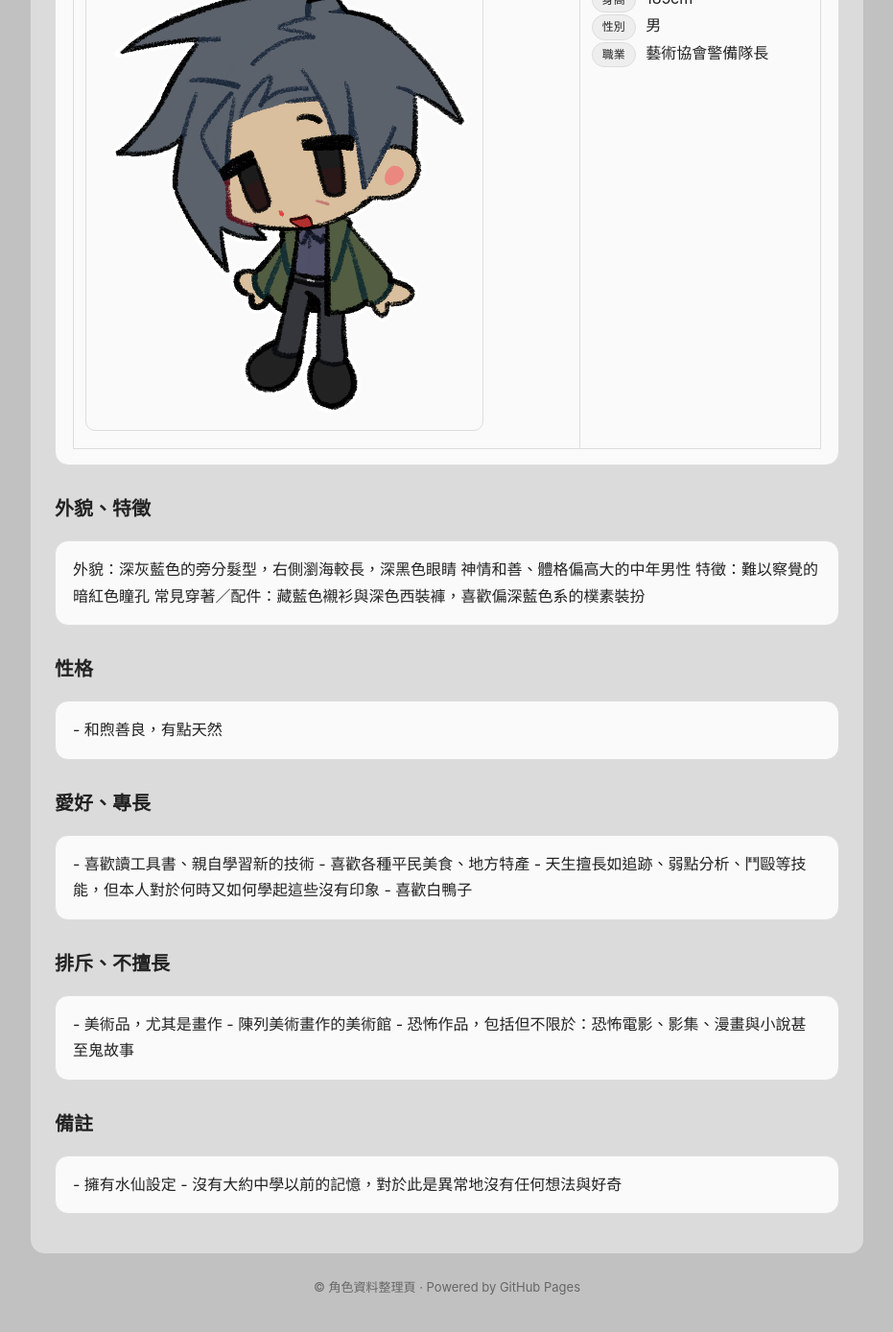
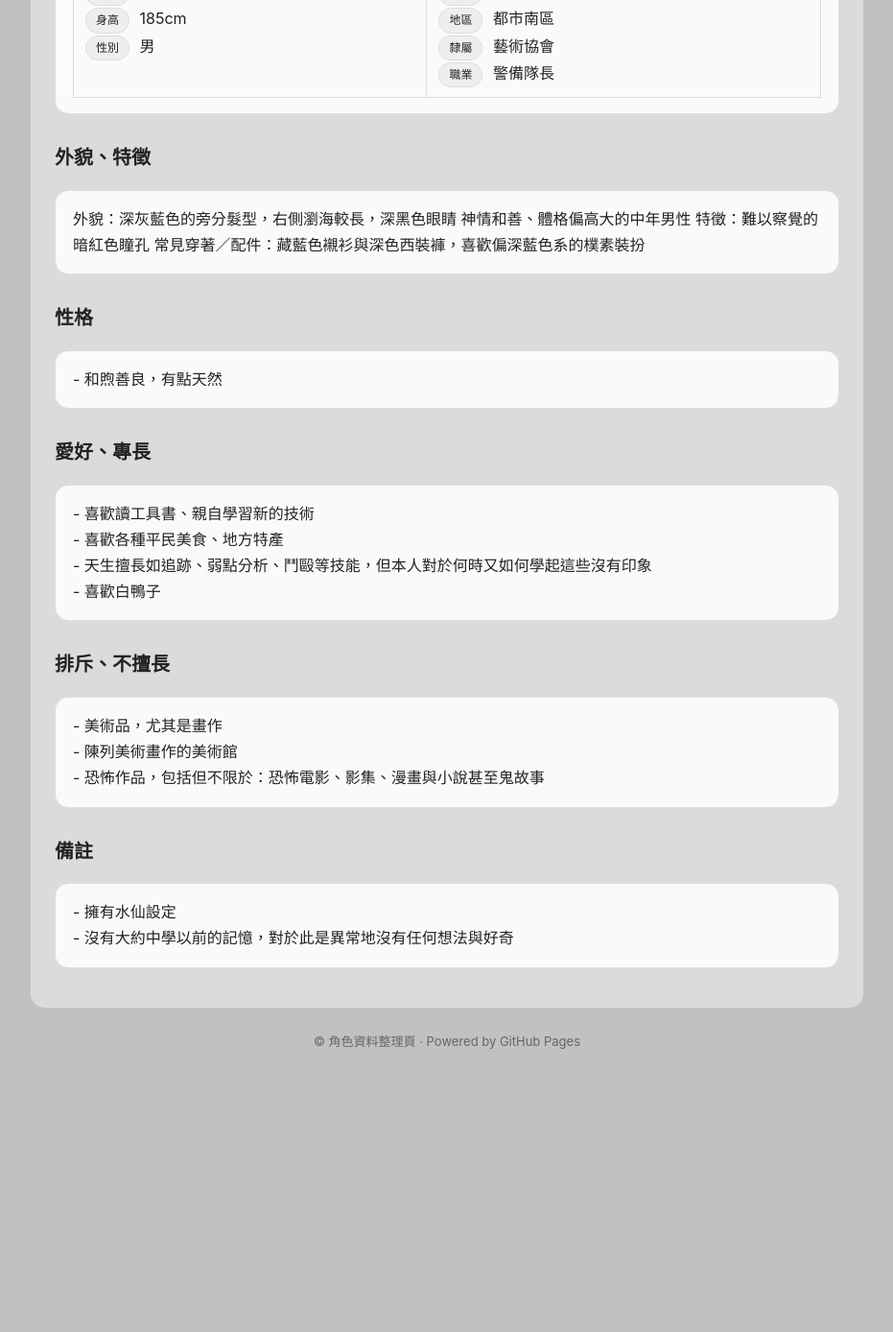
Before and after one commit to yoyoseal/char-archive, a Jekyll site: the page built from _characters/hiiragi.md, in a window 1280 px wide and 1400 px high, scrolled down 332 px. Shown: the top 1388 px of the window at 96% size, without its empty margins (174-1105 px from the left). Built offline with Jekyll 4.4.1, drawn with Linux system fonts in a browser that asks for light colours; after the commit the page ends 1476 px from its top, so only the background shows below that.

Commit message:
Update hiiragi.md

```diff
--- a/_characters/hiiragi.md
+++ b/_characters/hiiragi.md
@@ -2,20 +2,25 @@
 title: 霧崎 柊
 subtitle: char_hiiragi
 ---
+<p align="center">
+  <img src="../images/hiiragi/banner.png" width="732">
+</p>
 
 <div class="card">
-  <div class="small">角色卡</div>
+  <div class="small"></div>
 
   <table class="table">
     <tr>
       <td style="width: 300;">
-        <img src="/images/hiiragi/portrait.png" alt="柊portrait">
-      </td>
-      <td>
         <div><span class="badge">年齡</span> 46</div>
         <div><span class="badge">身高</span> 185cm</div>
         <div><span class="badge">性別</span> 男</div>
-        <div><span class="badge">職業</span> 藝術協會警備隊長</div>
+      </td>
+      <td>
+        <div><span class="badge">時代</span> 現代</div>
+        <div><span class="badge">地區</span> 都市南區</div>
+        <div><span class="badge">隸屬</span> 藝術協會</div>
+        <div><span class="badge">職業</span> 警備隊長</div>
       </td>
     </tr>
   </table>
@@ -35,21 +40,21 @@ subtitle: char_hiiragi
 
 ## 愛好、專長
 <div class="card">
--  喜歡讀工具書、親自學習新的技術
--  喜歡各種平民美食、地方特產
--  天生擅長如追跡、弱點分析、鬥毆等技能，但本人對於何時又如何學起這些沒有印象
+-  喜歡讀工具書、親自學習新的技術<br>
+-  喜歡各種平民美食、地方特產<br>
+-  天生擅長如追跡、弱點分析、鬥毆等技能，但本人對於何時又如何學起這些沒有印象<br>
 -  喜歡白鴨子
 </div>
 
 ## 排斥、不擅長
 <div class="card">
--  美術品，尤其是畫作
--  陳列美術畫作的美術館
+-  美術品，尤其是畫作<br>
+-  陳列美術畫作的美術館<br>
 -  恐怖作品，包括但不限於：恐怖電影、影集、漫畫與小說甚至鬼故事
 </div>
 
 ## 備註
 <div class="card">
--  擁有水仙設定
+-  擁有水仙設定<br>
 -  沒有大約中學以前的記憶，對於此是異常地沒有任何想法與好奇
 </div>
```
